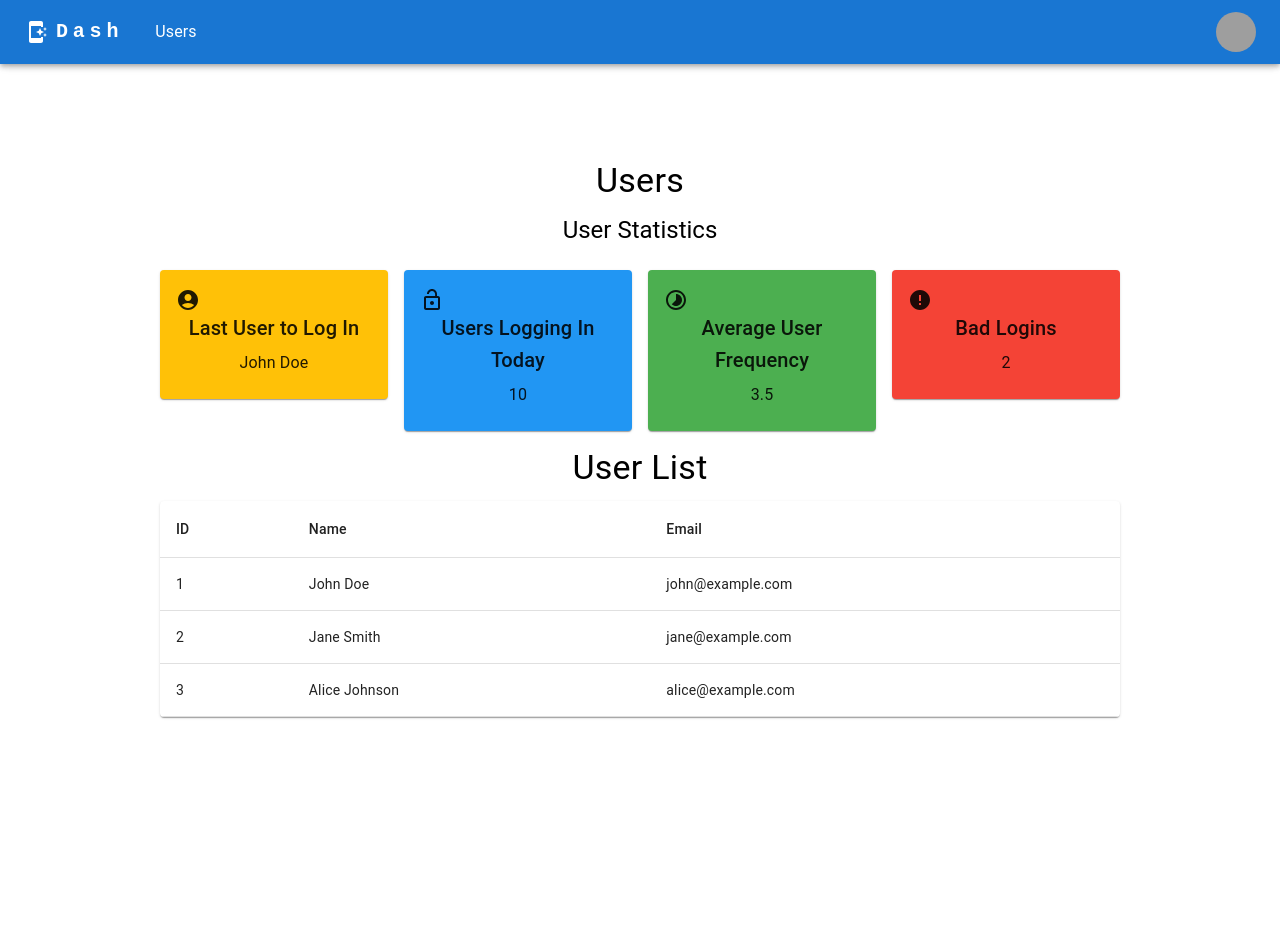
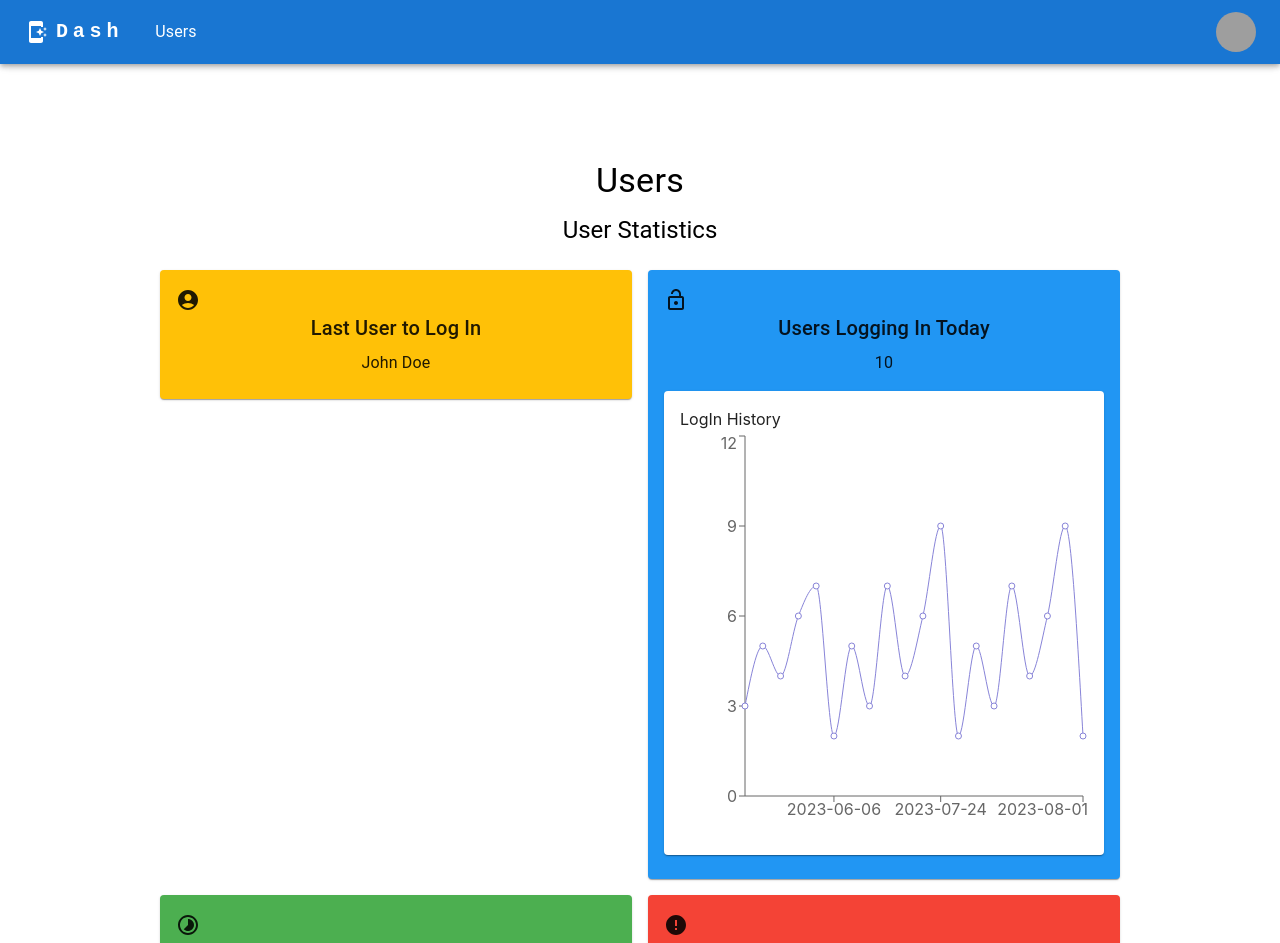
Before and after one commit to smmk123/admin-dash, a React (Create React App) app: page / in a window 1280 px wide. Shown: the top 943 px of the page. Before the commit the page ends 877 px from the top, so only its background shows below. Built offline with nearby package versions, Linux system fonts and the light colour scheme; grey boxes are pictures that could not be loaded.

Commit message:
added chart to login panel

```diff
--- a/package.json
+++ b/package.json
@@ -14,6 +14,7 @@
     "react-dom": "^18.2.0",
     "react-router-dom": "^6.11.2",
     "react-scripts": "5.0.1",
+    "recharts": "^2.6.2",
     "web-vitals": "^2.1.4"
   },
   "scripts": {
--- /dev/null
+++ b/src/components/UsersLoginChart.jsx
@@ -0,0 +1,36 @@
+import React, { useEffect, useState } from 'react';
+import {
+  LineChart,
+  Line,
+  XAxis,
+  YAxis,
+  Tooltip,
+  ResponsiveContainer,
+} from 'recharts';
+import { fetchUserLogins } from '../data/Users';
+
+const UsersLoginChart = () => {
+  const [userLogins, setUserLogins] = useState([]);
+
+  useEffect(() => {
+    fetchUserLogins().then((data) => {
+      setUserLogins(data);
+    });
+  }, []);
+
+  return (
+    <div className="bg-white rounded-lg shadow-md p-4">
+      <h2>LogIn History</h2>
+      <ResponsiveContainer width="100%" height={400}>
+        <LineChart data={userLogins}>
+          <XAxis dataKey="date" />
+          <YAxis />
+          <Tooltip />
+          <Line type="monotone" dataKey="count" stroke="#8884d8" />
+        </LineChart>
+      </ResponsiveContainer>
+    </div>
+  );
+};
+
+export default UsersLoginChart;
--- a/src/components/UsersStats.jsx
+++ b/src/components/UsersStats.jsx
@@ -2,6 +2,7 @@ import React, { useEffect, useState } from 'react';
 import { Card, CardContent, Grid, Typography } from '@mui/material';
 import { fetchUserStats } from '../data/Users';
 import { AccountCircle, LockOpen, Timelapse, Error } from '@mui/icons-material';
+import UsersLoginChart from './UsersLoginChart';
 
 const UsersStats = () => {
   const [userStats, setUserStats] = useState(null);
@@ -21,7 +22,7 @@ const UsersStats = () => {
       </Grid>
       {userStats && (
         <>
-          <Grid item xs={12} sm={6} md={3}>
+          <Grid item xs={12} md={6} lg={6}>
             <Card sx={{ backgroundColor: '#FFC107' }}>
               <CardContent>
                 <AccountCircle />
@@ -39,7 +40,7 @@ const UsersStats = () => {
               </CardContent>
             </Card>
           </Grid>
-          <Grid item xs={12} sm={6} md={3}>
+          <Grid item xs={12} md={6} lg={6}>
             <Card sx={{ backgroundColor: '#2196F3' }}>
               <CardContent>
                 <LockOpen />
@@ -54,10 +55,15 @@ const UsersStats = () => {
                 <Typography variant="body1" align="center">
                   {userStats.usersLoggingInToday}
                 </Typography>
+                <Card sx={{ backgroundColor: 'white', marginTop: '1rem' }}>
+                  <CardContent>
+                    <UsersLoginChart />
+                  </CardContent>
+                </Card>
               </CardContent>
             </Card>
           </Grid>
-          <Grid item xs={12} sm={6} md={3}>
+          <Grid item xs={12} md={6} lg={6}>
             <Card sx={{ backgroundColor: '#4CAF50' }}>
               <CardContent>
                 <Timelapse />
@@ -75,7 +81,7 @@ const UsersStats = () => {
               </CardContent>
             </Card>
           </Grid>
-          <Grid item xs={12} sm={6} md={3}>
+          <Grid item xs={12} md={6} lg={6}>
             <Card sx={{ backgroundColor: '#F44336' }}>
               <CardContent>
                 <Error />
--- a/src/data/Users.js
+++ b/src/data/Users.js
@@ -10,6 +10,29 @@ const userStats = {
   badLogins: 2,
 };
 
+const userLogins = [
+  { date: '2023-06-01', count: 3 },
+  { date: '2023-06-02', count: 5 },
+  { date: '2023-06-03', count: 4 },
+  { date: '2023-06-04', count: 6 },
+  { date: '2023-06-05', count: 7 },
+  { date: '2023-06-06', count: 2 },
+  { date: '2023-06-07', count: 5 },
+  { date: '2023-07-20', count: 3 },
+  { date: '2023-07-21', count: 7 },
+  { date: '2023-07-22', count: 4 },
+  { date: '2023-07-23', count: 6 },
+  { date: '2023-07-24', count: 9 },
+  { date: '2023-07-25', count: 2 },
+  { date: '2023-07-26', count: 5 },
+  { date: '2023-07-27', count: 3 },
+  { date: '2023-07-28', count: 7 },
+  { date: '2023-07-29', count: 4 },
+  { date: '2023-07-30', count: 6 },
+  { date: '2023-07-31', count: 9 },
+  { date: '2023-08-01', count: 2 },
+];
+
 export const fetchUsers = () => {
   return new Promise((resolve) => {
     resolve(userData);
@@ -21,3 +44,9 @@ export const fetchUserStats = () => {
     resolve(userStats);
   });
 };
+
+export const fetchUserLogins = () => {
+  return new Promise((resolve) => {
+    resolve(userLogins);
+  });
+};
```
Also changed, not shown: 1 other file (tests, documents, lock files or other folders).
